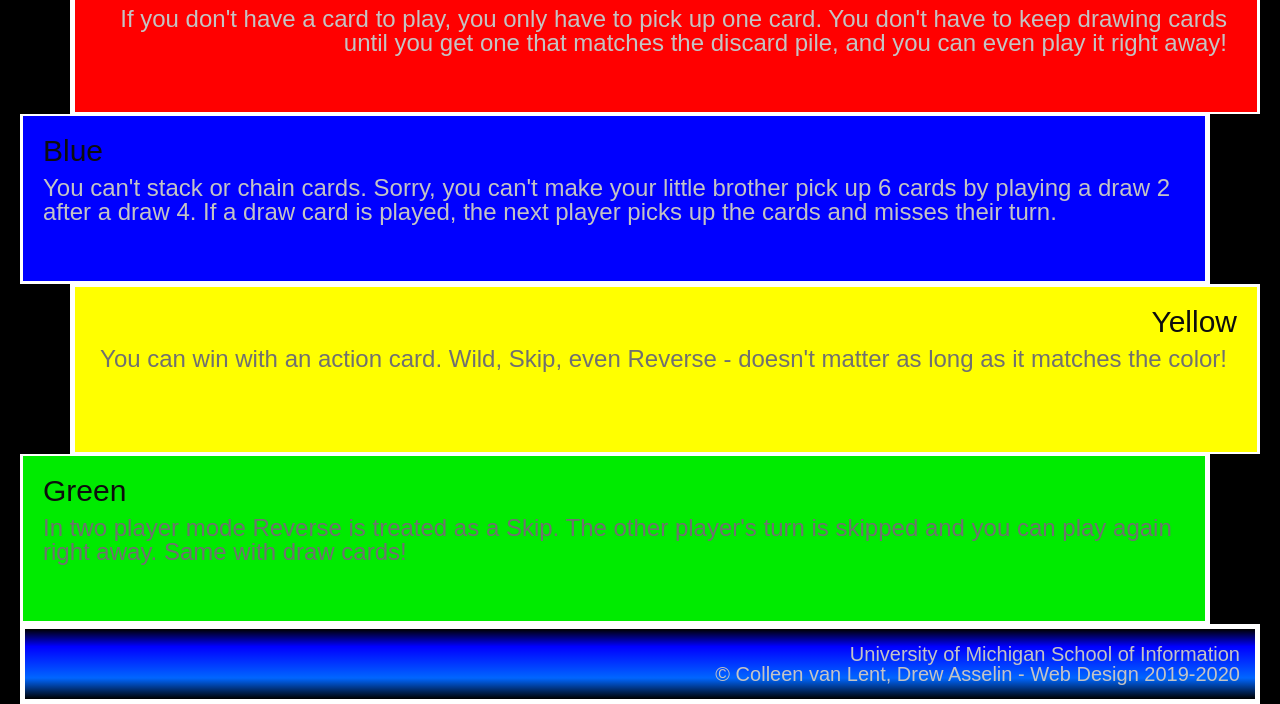
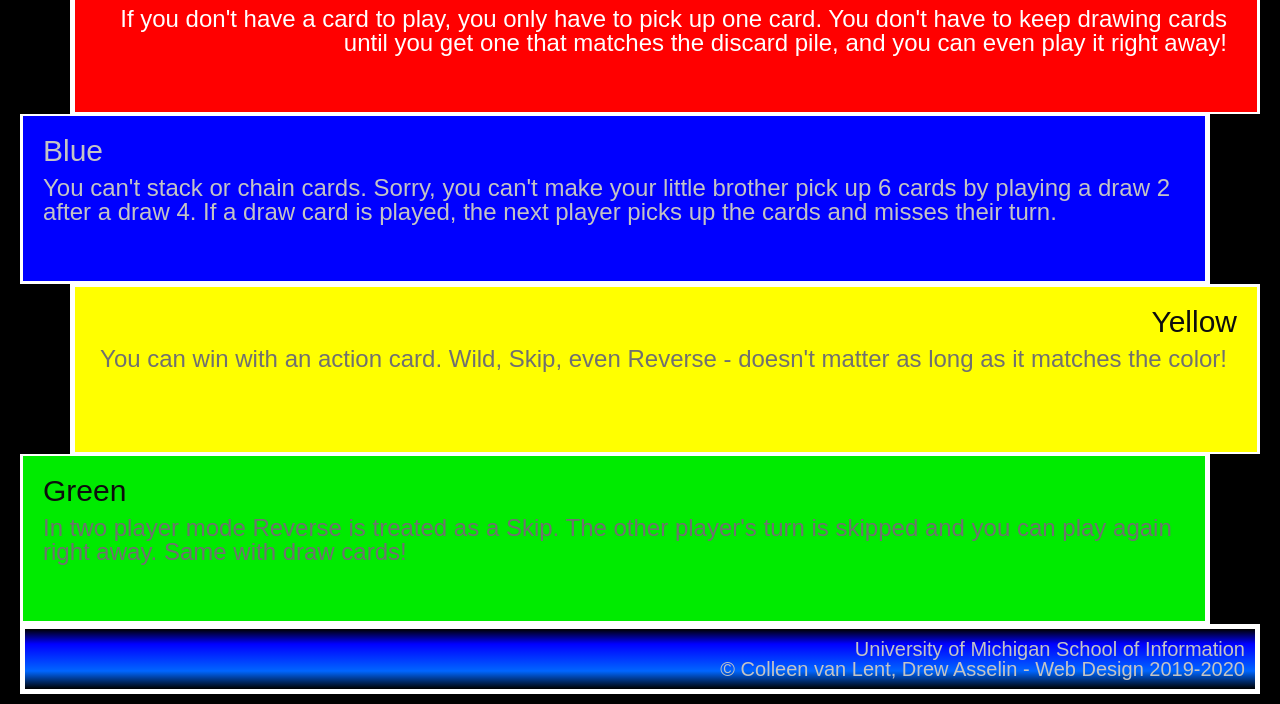
Before and after one commit to mohammaw/hw2-2023, a plain HTML site: page index.html in a window 1280 px wide. Shown: the part 594-1298 px from the top of the page. Drawn offline with Linux system fonts and the light colour scheme.

Commit message:
Add files via upload

```diff
--- a/css/style.css
+++ b/css/style.css
@@ -50,12 +50,20 @@ div {
     border-left: 5px solid #FFFFFF;
 }
 
+.red p {
+    color: #FFFFFF;
+}
+
 .blue {
     background-color: #0000FF;
     text-align: left;
     margin-right: 50px;
     border-right: 5px solid #FFFFFF;
     border-top: 2px solid #FFFFFF;
+}
+
+.blue h2 {
+    color: #C4C4C4;
 }
 
 .yellow {
@@ -92,5 +100,4 @@ footer {
 footer p {
     font-size: 20px;
     text-align: right;
-    padding: 15px 15px 15px 0;
-}
+    padding: 15p
```
Also changed, not shown: index.html (line endings or trailing spaces).
